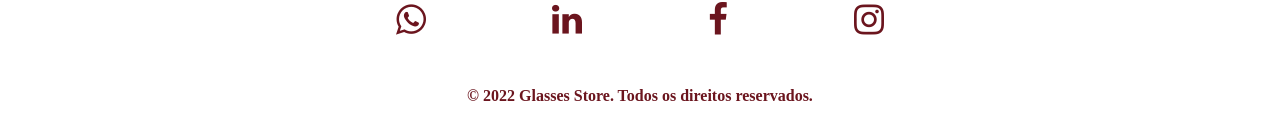
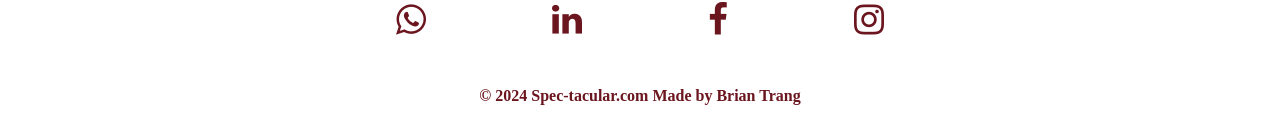
Before and after one commit to MakeRedundant/Spec-tacular-.com, a React (Vite) app: page /eyeglasses in a window 1280 px wide. Shown: the part 2241-2373 px from the top of the page. Built offline with nearby package versions, Linux system fonts and the light colour scheme.

Commit message:
initial footer + favicon

```diff
--- a/client/src/components/Footer/index.tsx
+++ b/client/src/components/Footer/index.tsx
@@ -78,7 +78,7 @@ function Footer() {
                     </Container>
                     <Link to="/">
                         <Text
-                            text="© 2022 Glasses Store. Todos os direitos reservados."
+                            text="© 2024 Spec-tacular.com Made by Brian Trang"
                             align="left"
                             color={colors.primary}
                             size="16px"
--- a/index.html
+++ b/index.html
@@ -4,7 +4,7 @@
     <meta charset="UTF-8" />
     <meta name="viewport" content="width=device-width, initial-scale=1.0" />
     <title>Spect(tacular).com</title>
-    <link rel="icon" type="image/png" href="/fivicon.png" />
+    <link rel="icon" type="image/png" href="/public/fivicon.png" />
     <link rel="stylesheet" href="https://fonts.googleapis.com/css2?family=Pacifico&family=Roboto:ital,wght@0,300;0,400;0,500;0,700;1,400&display=swap" />
     <link rel="stylesheet" href="https://fonts.googleapis.com/css2?family=Montserrat:wght@200;400;500;700&display=swap" />
     <link rel="stylesheet" href="https://cdnjs.cloudflare.com/ajax/libs/font-awesome/4.7.0/css/font-awesome.min.css" />
```
